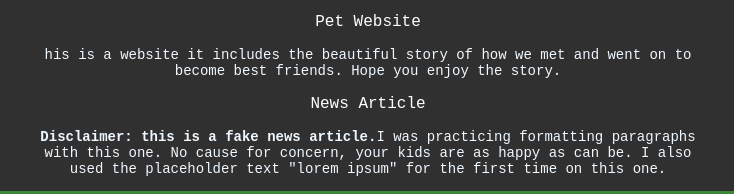
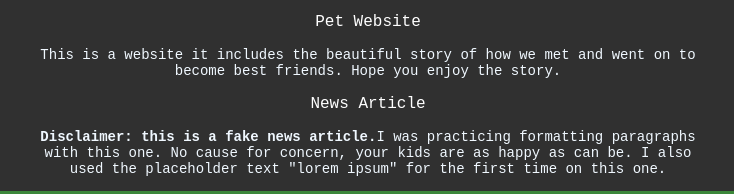
Before and after one commit to Brian-Weloba/Portfolio-landing-page, a plain HTML site: page index.html in a window 1280 px wide. Shown: the part 1823-2017 px from the top of the page, 272-1006 px from the left. Drawn offline with Linux system fonts and the light colour scheme.

Commit message:
fix spelling

```diff
--- a/index.html
+++ b/index.html
@@ -65,7 +65,7 @@
             <p><a class="web" href="https://brian-weloba.github.io/travel-agency/">Travel Agency</a></p>
             <p>This is a travel agency page that has a few African destinations. tropical destinations and popular destinations are highlighted in red and orange respectively.</p>
             <p><a class="web" href="https://brian-weloba.github.io/pet-website/">Pet Website</a></p>
-            <p>his is a website it includes the beautiful story of how we met and went on to become best friends. Hope you enjoy the story.</p>
+            <p>This is a website it includes the beautiful story of how we met and went on to become best friends. Hope you enjoy the story.</p>
             <p><a class="web" href="https://brian-weloba.github.io/news-article/">News Article</a></p>
             <p><strong>Disclaimer: this is a fake news article.</strong>I was practicing formatting paragraphs with this one. No cause for concern, your kids are as happy as can be. I also used the placeholder text "lorem ipsum" for the first time on this
                 one.
```
